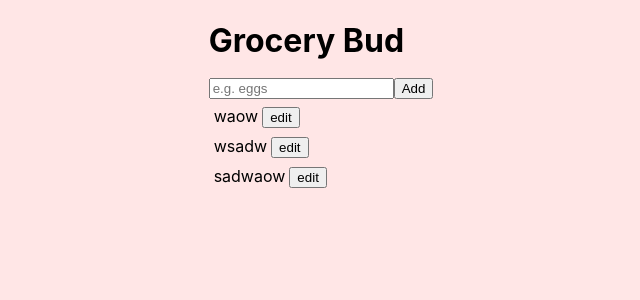
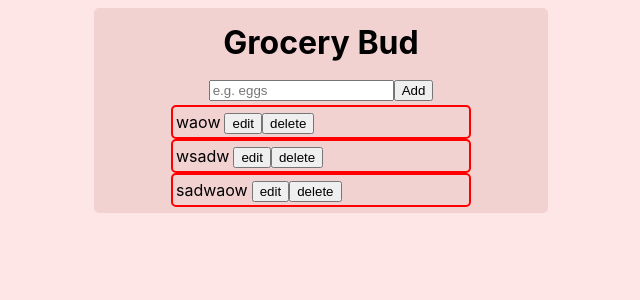
Before and after one commit to alaspaul/MTProj, a React (Vite) app in the folder 01-midtermproject/: page / in a window 1280 px wide. Shown: the top 300 px of the page, without its empty margins (319-959 px from the left). Built offline with nearby package versions, Linux system fonts and the light colour scheme.

Commit message:
finished the edit and delete and cancel buttons

```diff
--- a/01-midtermproject/src/App.css
+++ b/01-midtermproject/src/App.css
@@ -1,18 +1,8 @@
-.Body{
-display: flex;
-flex-direction: column;
-justify-content: center;
-align-items: center;
-border: 2px solid #F2D1D1;
-  border-radius: 5px;
-  background-color:  #F2D1D1;
-  width: 450px;
-}
 
 
 .table{
   display:flex;
-  flex-direction: row;
+  flex-direction: column;
   flex-wrap: nowrap;
   justify-content: flex-start;
   align-items: flex-start;
@@ -23,12 +13,29 @@ border: 2px solid #F2D1D1;
 }
 
 .App-container{
-display:flex;
-flex-direction: column;
+  display: flex;
+  flex-direction: column;
+  justify-content: center;
+  align-items: center;
+  border: 2px solid #F2D1D1;
+    border-radius: 5px;
+    background-color:  #F2D1D1;
+    width: 450px;
 }
 
 
 .tbody{
   display:flex;
 flex-direction: column;
+width:max-content;
+border: 2px solid #F2D1D1;
+  border-radius: 0px;
+  background-color:  #F2D1D1;
+  width: 300px;
 }
+
+.frags{
+  border: 2px solid red;
+  border-radius: 5px;
+
+}
--- a/01-midtermproject/src/App.jsx
+++ b/01-midtermproject/src/App.jsx
@@ -103,7 +103,19 @@ const editItem = (event) => {
     }
 
 
+  const cancelEdit = () => {
+    setEditItemId(null);
+  }
 
+
+  const deleteItem = (listId) => {
+    const newLists = [...list];
+
+    const index = list.findIndex((list)=> list.id === listId);
+
+    newLists.splice(index, 1);
+    setList(newLists);
+  }
 
   return (
     <main>
@@ -126,9 +138,18 @@ const editItem = (event) => {
           <tbody className='tbody'>
 
             {list.map((list) =>(
-              <fragment>
+              <fragment className="frags">
 
-                {editItemId === list.id ? (<EditRow editFormData = {editFormData} editItem = {editItem}/>):(  <ReadOnlyRow list = {list} editList = {editList} /> )}
+                {editItemId === list.id ?
+                (<EditRow
+                editFormData = {editFormData}
+                editItem = {editItem}
+                cancelEdit = {cancelEdit}/>
+                ):
+                ( <ReadOnlyRow
+                list = {list}
+                editList = {editList}
+                deleteItem = {deleteItem} /> )}
 
               </fragment>
 
--- a/01-midtermproject/src/component/EditRow.jsx
+++ b/01-midtermproject/src/component/EditRow.jsx
@@ -2,7 +2,7 @@ import React from "react";
 
 
 
-const EditRow = ({editFormData, editItem}) => {
+const EditRow = ({editFormData, editItem, cancelEdit}) => {
 
 
     return(
@@ -11,8 +11,12 @@ const EditRow = ({editFormData, editItem}) => {
 
                     <input type="text" name="item" required="required" value={editFormData.item} onChange={editItem}/>
 
-                  </td><td>
+                  </td>
+                  <td>
                     <button type="submit">Save</button>
+                </td>
+                <td>
+                    <button type="submit" onClick={cancelEdit}>cancel</button>
                 </td>
 
         </tr>
--- /dev/null
+++ b/01-midtermproject/src/component/ReadOnlyRow.css
@@ -0,0 +1,6 @@
+.tr1{
+    border: 2px solid red;
+  border-radius: 5px;
+  background-color:  red;
+  width: 450px;
+}
--- a/01-midtermproject/src/component/ReadOnlyRow.jsx
+++ b/01-midtermproject/src/component/ReadOnlyRow.jsx
@@ -1,7 +1,7 @@
 import React from "react";
 
 
-const readOnlyRow = ({list, editList}) =>{
+const readOnlyRow = ({list, editList, deleteItem}) =>{
 
     return (
             <tr>
@@ -9,8 +9,10 @@ const readOnlyRow = ({list, editList}) =>{
                  {list.item}
                 </td>
                 <td>
-                  <button type="button" onClick={(event) => editList(event, list)}>edit</button>
+                <button type="button" onClick={(event) => editList(event, list)}>edit</button>
+                <button type="button" onClick={() => deleteItem(list.id)}>delete</button>
                 </td>
+
               </tr>
       )
 }
```
